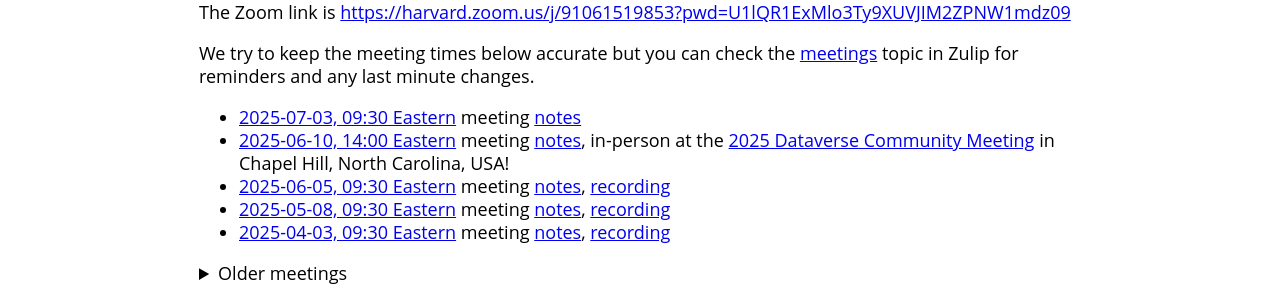
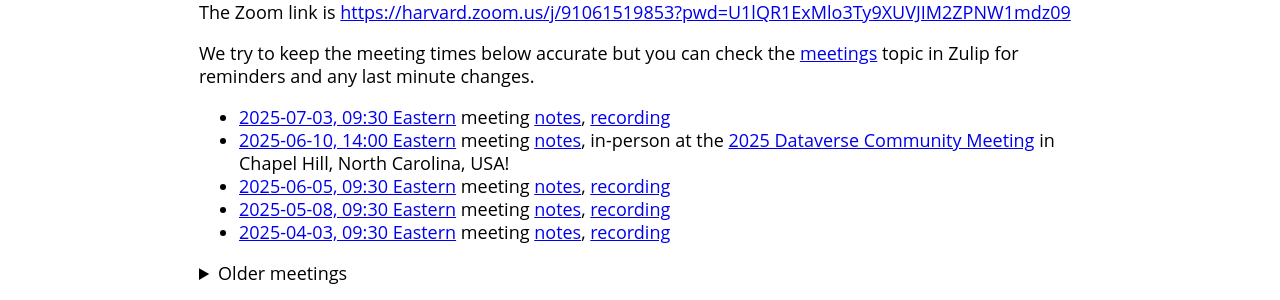
Before and after one commit to gdcc/ct.gdcc.io, a Jekyll site: the page built from index.md, in a window 1280 px wide and 900 px high, scrolled down 724 px. Shown: the part 155-455 px from the top of the window. Built offline with Jekyll 4.4.1, drawn with Linux system fonts in a browser that asks for light colours; our own code applies the rules of GitHub Pages for plain Markdown files.

Commit message:
add recording

```diff
--- a/index.md
+++ b/index.md
@@ -25,7 +25,7 @@ The Zoom link is <https://harvard.zoom.us/j/91061519853?pwd=U1lQR1ExMlo3Ty9XUVJI
 
 We try to keep the meeting times below accurate but you can check the [meetings](https://dataverse.zulipchat.com/#narrow/channel/375812-containers/topic/meetings) topic in Zulip for reminders and any last minute changes.
 
-- [2025-07-03, 09:30 Eastern](https://time.is/compare/0930_03_July_2025_in_Boston) meeting [notes](https://docs.google.com/document/d/167VDcRJCJoUpJoVoRUREWLrDQeQWk_JFr9RKko3sLwo/edit?usp=sharing)
+- [2025-07-03, 09:30 Eastern](https://time.is/compare/0930_03_July_2025_in_Boston) meeting [notes](https://docs.google.com/document/d/167VDcRJCJoUpJoVoRUREWLrDQeQWk_JFr9RKko3sLwo/edit?usp=sharing), [recording](https://harvard.zoom.us/rec/share/grpiyydNlX77uNLtfsi9u5VrMmiGbvzX6ZdYYpbyM0XQxOKRF3G0KQEAmOD_2N4a.9nfFKBg6TaV8O407)
 - [2025-06-10, 14:00 Eastern](https://time.is/compare/0930_10_June_2025_in_Chapel_Hill) meeting [notes](https://docs.google.com/document/d/1XZymsjj7EcFagjflYvv7Tn3RCGqGipe3XXOw6to4W2c/edit?usp=sharing), in-person at the [2025 Dataverse Community Meeting](https://dcm2025.hsites.harvard.edu) in Chapel Hill, North Carolina, USA!
 - [2025-06-05, 09:30 Eastern](https://time.is/compare/0930_05_June_2025_in_Boston) meeting [notes](https://docs.google.com/document/d/1eXb7gfcJ8Y-Y7WFOolQKbVTGuKStTAV3WVfXC6xVdx0/edit?usp=sharing), [recording](https://harvard.zoom.us/rec/share/kAp61mwRkrs4okIfneFVemvXGPbwvDNoB0FU8KYQAY17wP55UYe8sbV5YBfe6OI.M2SkPii3GxHNu_qr)
 - [2025-05-08, 09:30 Eastern](https://time.is/compare/0930_08_May_2025_in_Boston) meeting [notes](https://docs.google.com/document/d/1-sq4fMJZ_f9sOQrhDdNF5FTJ5c212BBaUoF8foh4B20/edit?usp=sharing), [recording](https://harvard.zoom.us/rec/share/d2xoUvd7VWY7fYG39zgXvLNP6bGj3_n6owTBCA-sbGy5oBgFDiekvkGRLJ337ZM.uza8DW5aWBcYhsbS)
```
